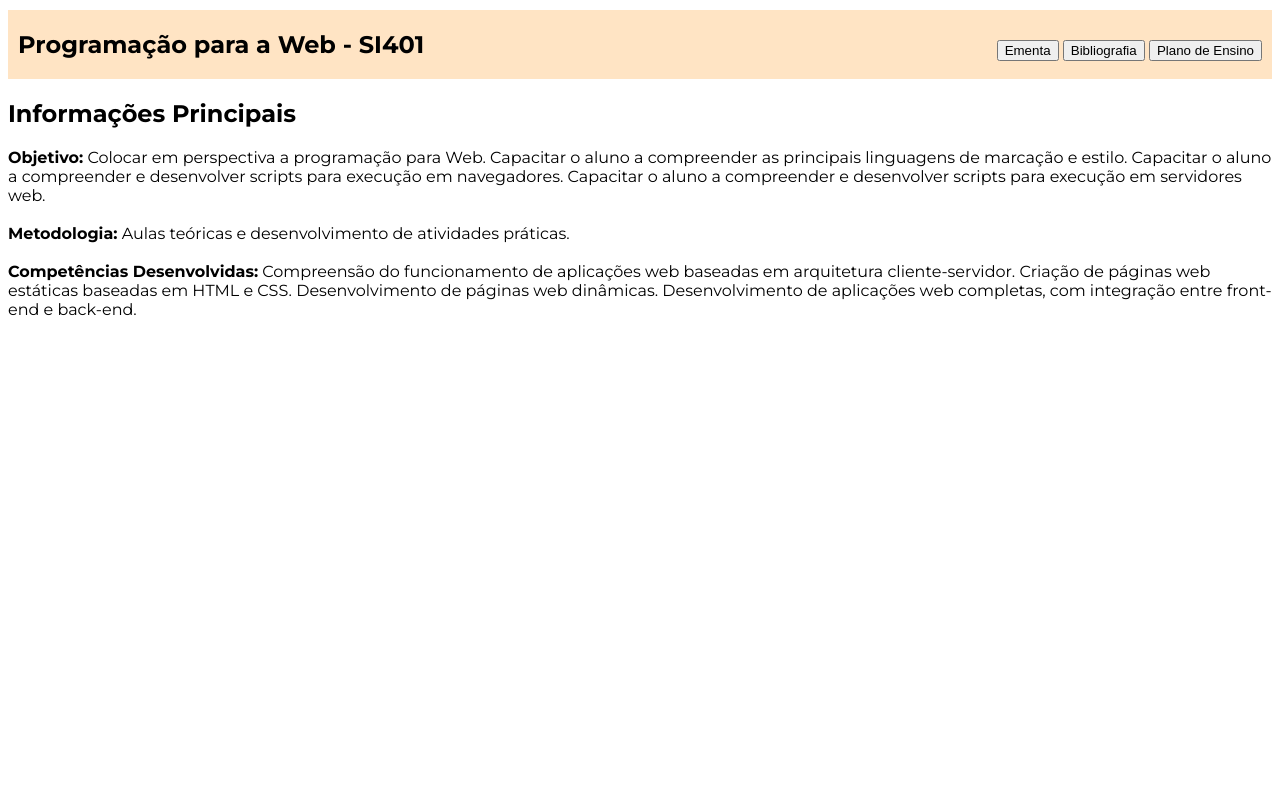
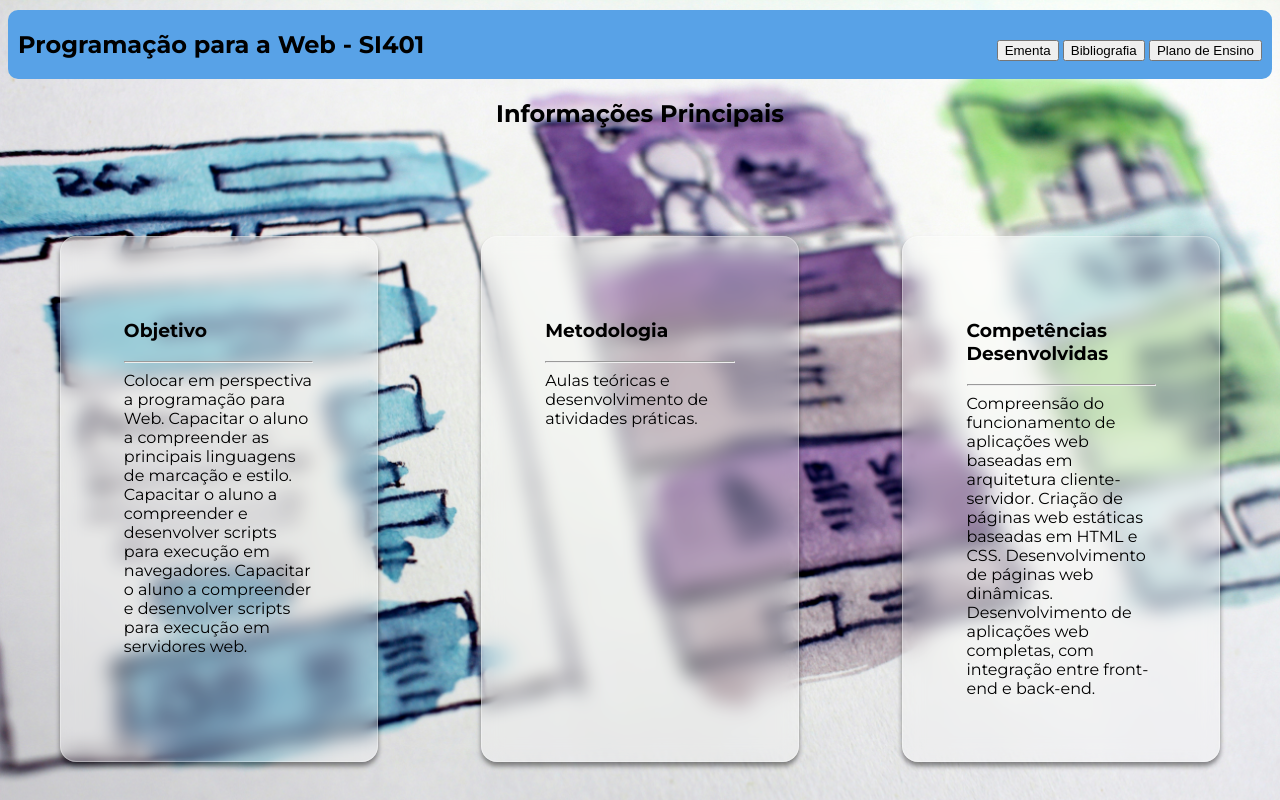
Before and after one commit to ViniciusPetto/Projetos-Web, a PHP site: page / in a window 1280 px wide. Run offline with PHP 8.4, Linux system fonts and the light colour scheme.

Commit message:
Modificação do index, criação de cards, inclusção de imagem de fundo

```diff
--- a/site-SI401/css/style.css
+++ b/site-SI401/css/style.css
@@ -2,10 +2,13 @@
 
 body {
     font-family: Montserrat, Arial, Helvetica, sans-serif;
+    background-image: url(../images/web-wallpaper.jpg);
+    background-size: cover;
 }
 
 nav {
-    background-color: bisque;
+    background-color: rgb(88, 162, 231);
+    border-radius: 10px;
 }
 
 .nav {
@@ -17,3 +20,30 @@ nav {
 .buttons-nav {
     margin-top: 30px;
 }
+
+.titulo {
+    text-align: center;
+}
+
+.conjunto-cards {
+    display: flex;
+    justify-content: space-around;
+    padding-top: 7%;
+}
+
+.card {
+    background: rgba(255, 255, 255, 0.3);
+    backdrop-filter: blur(10px);
+    -webkit-backdrop-filter: blur(10px);
+    border: 1px solid rgba(255, 255, 255, 0.3);
+    border-radius: 16px;
+    transition: all 0.6s ease-in-out;
+    box-shadow: 0 4px 5px rgba(0, 0, 0, 0.445);
+    padding: 5%;
+    width: 15%;
+}
+
+.card:hover {
+    transform: scale(1.1);
+    box-shadow: 0 4px 40px rgba(0, 0, 0, 0.445);
+}
--- a/site-SI401/index.html
+++ b/site-SI401/index.html
@@ -17,29 +17,36 @@
             </div>
         </nav>
 
-        <main>
-            <h2>Informações Principais</h2>
+        <h2 class="titulo">Informações Principais</h2>
 
-            <b>Objetivo:</b> Colocar em perspectiva a programação para Web. Capacitar o
+        <main class="conjunto-cards">
+            <div class="card">
+                <h3>Objetivo</h3>
+                <hr>
+                    Colocar em perspectiva a programação para Web. Capacitar o
                     aluno a compreender as principais linguagens de marcação e
                     estilo. Capacitar o aluno a compreender e desenvolver scripts
                     para execução em navegadores. Capacitar o aluno a
                     compreender e desenvolver scripts para execução em
                     servidores web.
+            </div>
 
-            <br>
-            <br>
+            <div class="card">
+                <h3>Metodologia</h3>
+                <hr>
+                Aulas teóricas e desenvolvimento de atividades práticas.
+            </div>
 
-            <b>Metodologia:</b> Aulas teóricas e desenvolvimento de atividades práticas.
-
-            <br>
-            <br>
-
-            <b>Competências Desenvolvidas:</b> Compreensão do funcionamento de aplicações web baseadas
+            <div class="card">
+                <h3>Competências Desenvolvidas</h3>
+                <hr>
+                    Compreensão do funcionamento de aplicações web baseadas
                 em arquitetura cliente-servidor. Criação de páginas web
                 estáticas baseadas em HTML e CSS. Desenvolvimento de
                 páginas web dinâmicas. Desenvolvimento de aplicações web
                 completas, com integração entre front-end e back-end.
+            </div>
         </main>
+
     </body>
 </html>
```
Also changed, not shown: site-SI401/images/web-wallpaper.jpg (added). Lines whose indentation alone changed are shown as unchanged.
